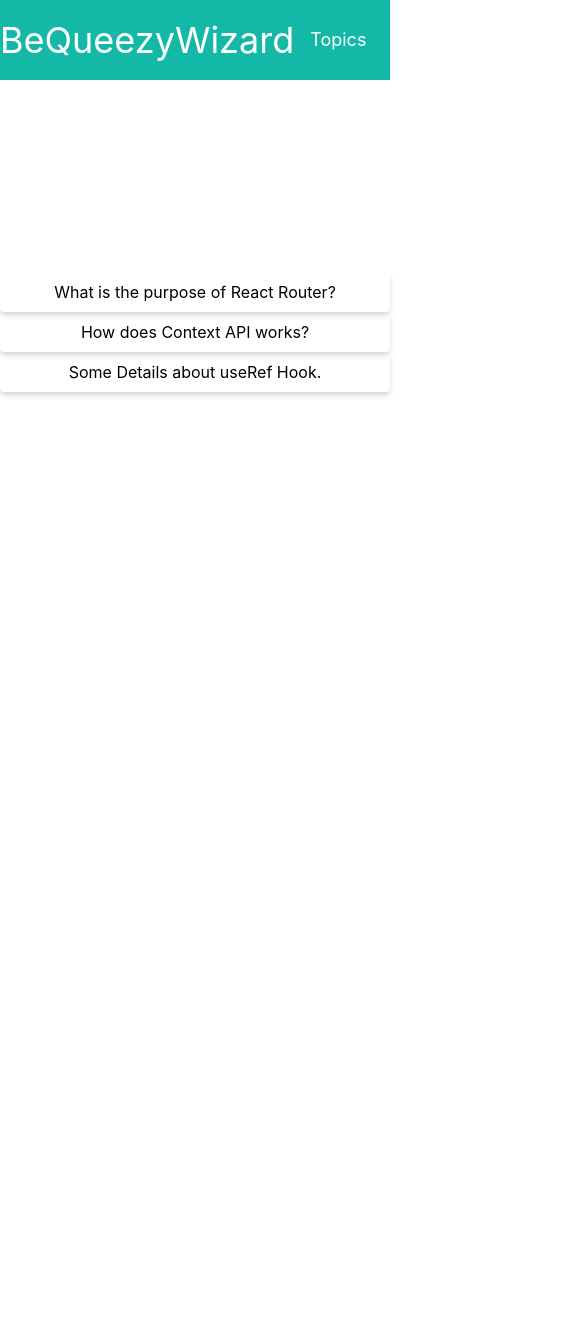
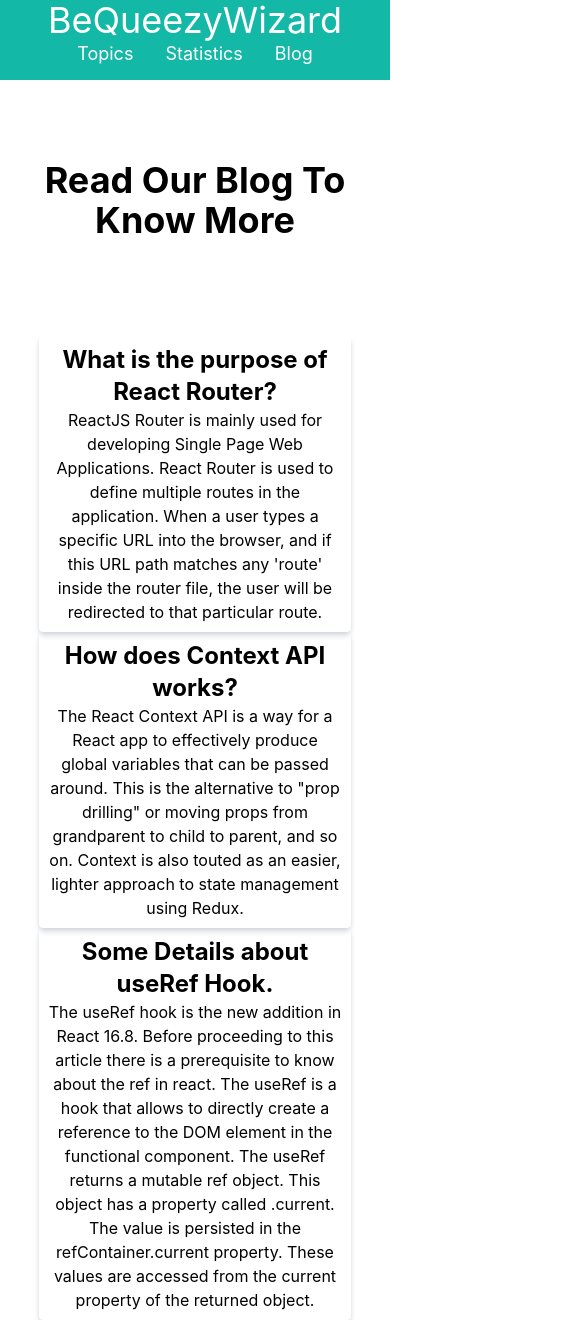
Before and after one commit to rahmanabdulquadir/be-queezy-wizard, a React (Create React App) app: page /blog in a window 390 px wide. Shown: the whole page, 562 px wide, since content can reach past the window. Before the commit the page ends 844 px from the top, so only its background shows below. Built offline with nearby package versions, Linux system fonts and the light colour scheme.

Commit message:
responsive done

```diff
--- a/src/components/Blog/Blog.js
+++ b/src/components/Blog/Blog.js
@@ -1,19 +1,42 @@
-import React from 'react';
+import React from "react";
 
 const Blog = () => {
   return (
     <div>
-      <div className='md:grid grid-cols-3 gap-4 mx-auto mt-48'>
-        <div className='rounded shadow-md shadow-gray-300 p-2'>
-          <h2>What is the purpose of React Router?</h2>
-          <p></p>
+      <h1 className="text-4xl font-bold mt-20">Read Our Blog To Know More</h1>
+      <div className="md:grid grid-cols-3 gap-4 mx-auto mt-24 w-4/5">
+        <div className="rounded shadow-md shadow-gray-300 p-2">
+          <h2 className="text-2xl font-bold">What is the purpose of React Router?</h2>
+          <p>
+            ReactJS Router is mainly used for developing Single Page Web
+            Applications. React Router is used to define multiple routes in the
+            application. When a user types a specific URL into the browser, and
+            if this URL path matches any 'route' inside the router file, the
+            user will be redirected to that particular route.
+          </p>
         </div>
-        <div className='rounded shadow-md shadow-gray-300 p-2'>
-          <h2>How does Context API works?</h2>
-          <p></p>
+        <div className="rounded shadow-md shadow-gray-300 p-2">
+          <h2 className="text-2xl font-bold">How does Context API works?</h2>
+          <p>
+            The React Context API is a way for a React app to effectively
+            produce global variables that can be passed around. This is the
+            alternative to "prop drilling" or moving props from grandparent to
+            child to parent, and so on. Context is also touted as an easier,
+            lighter approach to state management using Redux.
+          </p>
         </div>
-        <div className='rounded shadow-md shadow-gray-300 p-2'>
-          <h2>Some Details about useRef Hook.</h2>
+        <div className="rounded shadow-md shadow-gray-300 p-2">
+          <h2 className="text-2xl font-bold">Some Details about useRef Hook.</h2>
+          <p>
+            The useRef hook is the new addition in React 16.8. Before proceeding
+            to this article there is a prerequisite to know about the ref in
+            react. The useRef is a hook that allows to directly create a
+            reference to the DOM element in the functional component. The useRef
+            returns a mutable ref object. This object has a property called
+            .current. The value is persisted in the refContainer.current
+            property. These values are accessed from the current property of the
+            returned object.{" "}
+          </p>
         </div>
       </div>
     </div>
--- a/src/components/Navbar/Navbar.js
+++ b/src/components/Navbar/Navbar.js
@@ -3,7 +3,7 @@ import { Link } from "react-router-dom";
 
 const Navbar = () => {
   return (
-    <div className="flex justify-evenly md:flex bg-teal-500 text-white items-center h-20">
+    <div className="md:flex justify-evenly md:flex bg-teal-500 text-white items-center h-20">
       <div>
         <h2 className="text-4xl cursor-pointer">BeQueezyWizard</h2>
       </div>
--- a/src/components/Option/Option.js
+++ b/src/components/Option/Option.js
@@ -4,7 +4,7 @@ const Option = ({ option, id }) => {
   console.log(option)
   return (
     <div>
-      <input type="radio" id={option} name="fav_language" value="HTML"></input>
+      <input type="radio" id={option} name='anything' value="HTML"></input>
       <label for={option}>{option}</label>
     </div>
   );
--- a/src/components/Question/Question.js
+++ b/src/components/Question/Question.js
@@ -11,7 +11,7 @@ const Question = ({ singleQuestion, data }) => {
     <div>
       <div className="border border-black mb-12 shadow-md shadow-gray-300">
         <h2 className="text-emerald-800 font-bold">{question}</h2>
-        <div className="grid grid-cols-2">
+        <div className="md:grid grid-cols-2">
           {options.map(option => <Option
           option={option} id={id}
           ></Option>)}
--- a/src/components/Quiz/Quiz.js
+++ b/src/components/Quiz/Quiz.js
@@ -12,7 +12,7 @@ const Quiz = () => {
   return (
     <div>
       <h2>Quiz part</h2>
-      <div className="grid grid-cols-1">
+      <div className="md:grid grid-cols-1">
         {questions.map((singleQuestion) => (
           <Question
             key={singleQuestion.id}
--- a/src/components/Topics/Topics.js
+++ b/src/components/Topics/Topics.js
@@ -7,9 +7,9 @@ const Topics = () => {
   console.log(data)
   return (
     <div className="grid-cols-3">
-      <img className='w-full h-96 mb-12' src="https://t4.ftcdn.net/jpg/04/55/61/97/240_F_455619718_IKNxCEf19eGCJFVcJa1rstBcjz5v48sD.jpg" alt="" />
+      <img className='w-4/5 mx-auto h-96 mb-12' src="https://t4.ftcdn.net/jpg/04/55/61/97/240_F_455619718_IKNxCEf19eGCJFVcJa1rstBcjz5v48sD.jpg" alt="" />
 
-     <div className='grid grid-cols-4 gap-4'>
+     <div className='md:grid grid-cols-4 gap-4'>
      {
         data.map(topic => <TopicsInfo
            key={topic.id} topic={topic}>
--- a/src/components/TopicsInfo/TopicsInfo.js
+++ b/src/components/TopicsInfo/TopicsInfo.js
@@ -8,7 +8,7 @@ const TopicsInfo = ({ topic }) => {
     <div className="bg-slate-200 w-60 mx-auto rounded shadow-md shadow-gray-300 p-2">
       <img className="w-60 mb-3" src={logo} alt="" />
       <div className="flex justify-between">
-        <h2>{name}</h2>
+        <h2 className="text-emerald-800">{name}</h2>
        <Link to={`/topic/${id}`}> <button className="bg-teal-500 text-white rounded px-4 py-1">Start practice</button></Link>
       </div>
     </div>
```
